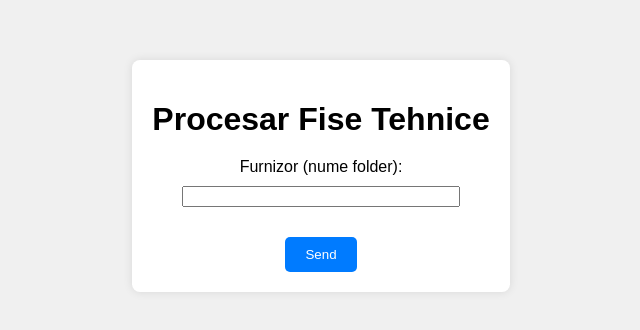
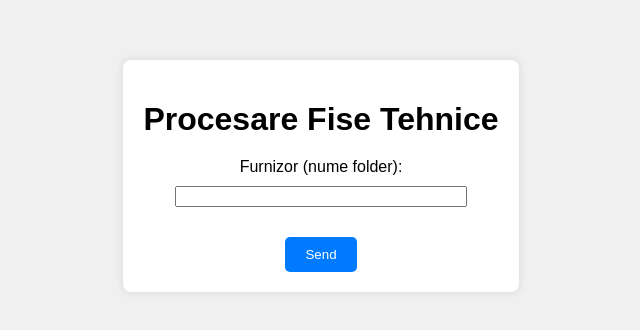
Before and after one commit to vicolsilviu/make.com, a plain HTML site: page index.html in a window 1280 px wide. Shown: the part 224-554 px from the top of the page, without its empty margins (319-959 px from the left). Drawn offline with Linux system fonts and the light colour scheme.

Commit message:
Update index.html

```diff
--- a/index.html
+++ b/index.html
@@ -45,7 +45,7 @@
 </head>
 <body>
     <div class="container">
-        <h1>Procesar Fise Tehnice</h1>
+        <h1>Procesare Fise Tehnice</h1>
         <form action="https://hook.eu2.make.com/mjddzbxanz2ycfugbvk0lul0f9io4eha" method="POST">
             <label for="furnizor">Furnizor (nume folder):</label>
             <input type="text" id="furnizor" name="furnizor" required>
```
